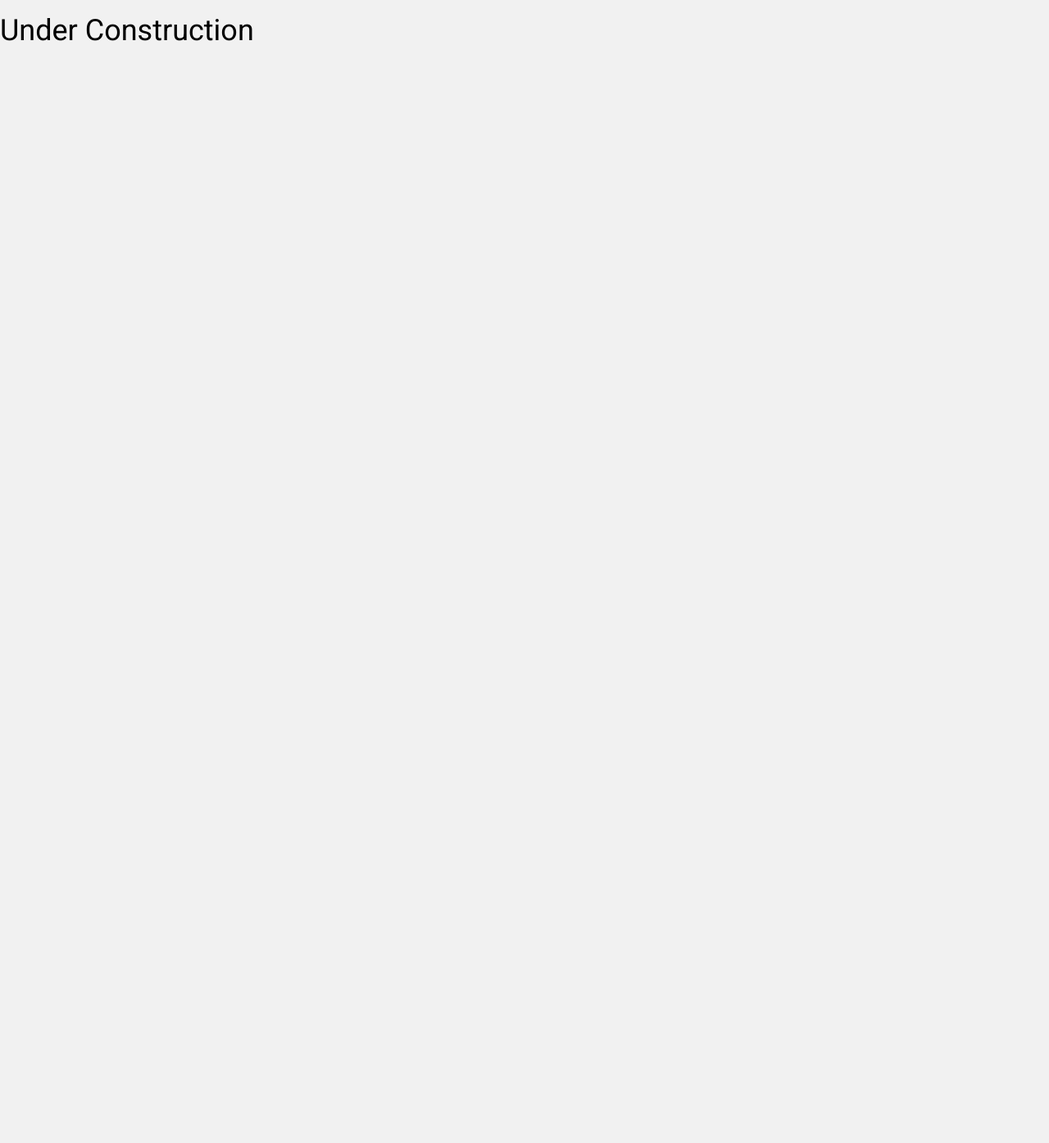
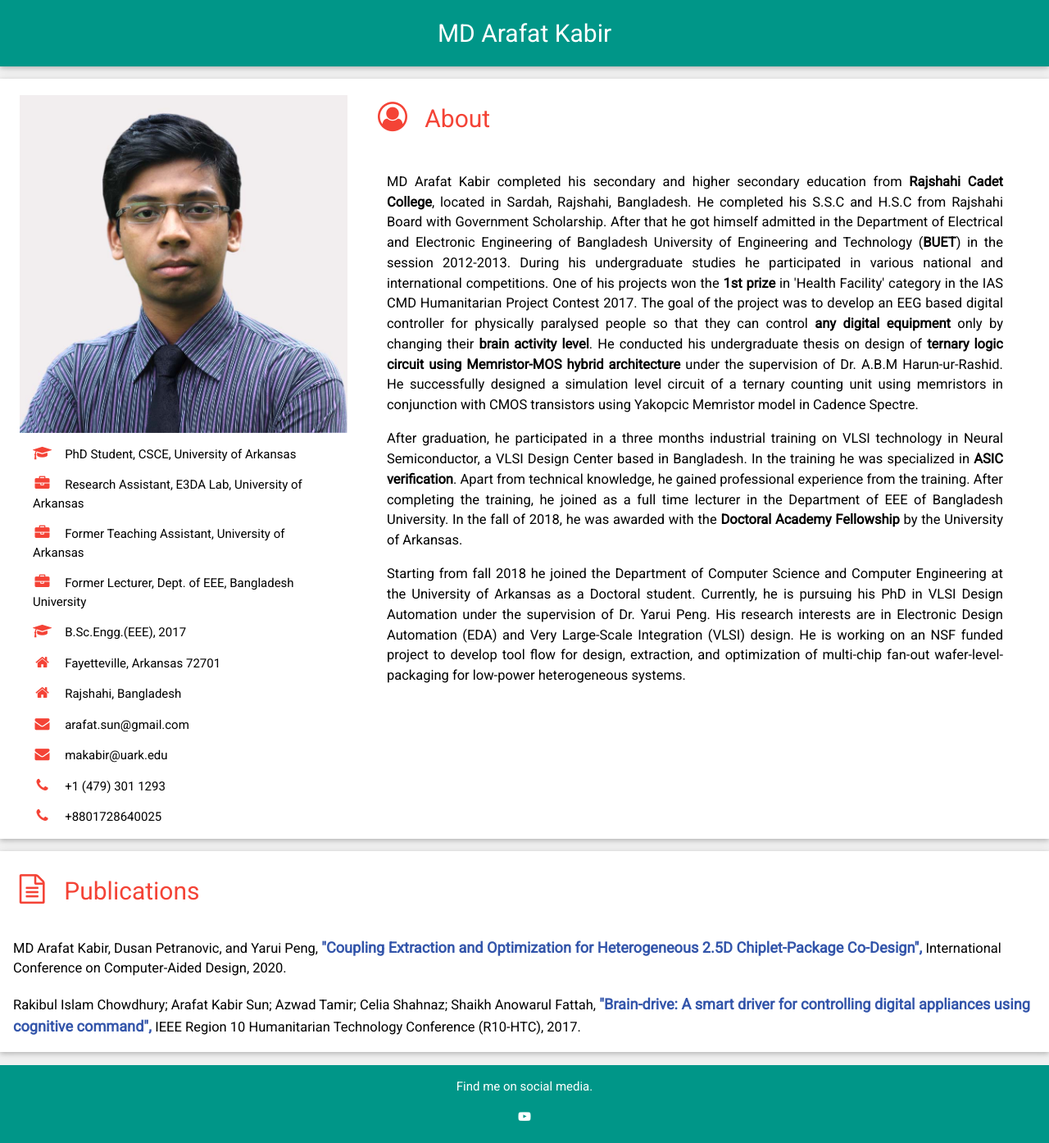
Before and after one commit to Arafat-Kabir/profile-site, a PHP site: page / in a window 1280 px wide. Before the commit the page is almost empty. Shown: the whole page at 82% size. Before the commit the page ends 50 px from the top, so only its background shows below. Run offline with PHP 8.4, Linux system fonts and the light colour scheme.

Commit message:
Working on Publications

```diff
--- a/index.php
+++ b/index.php
@@ -1,15 +1,5 @@
-<!DOCTYPE html>
-<html>
-<title>MD Arafat Kabir</title>
-<meta charset="UTF-8">
-<meta name="viewport" content="width=device-width, initial-scale=1">
-<link rel="stylesheet" href="https://www.w3schools.com/w3css/4/w3.css">
-<link rel='stylesheet' href='https://fonts.googleapis.com/css?family=Roboto'>
-<link rel="stylesheet" href="https://cdnjs.cloudflare.com/ajax/libs/font-awesome/4.7.0/css/font-awesome.min.css">
-<style>
-html,body,h1,h2,h3,h4,h5,h6 {font-family: "Roboto", sans-serif}
-</style>
-<body class="w3-light-grey">
-<h1>Under Construction</>
-</body>
-</html>
+<?php
+include 'settings/global-config.php';   // loads the global settings
+include 'settings/color-scheme.php';    // defines all the colors
+include 'pages/home.php';
+?>
--- a/pages/home.php
+++ b/pages/home.php
@@ -0,0 +1,111 @@
+<!DOCTYPE html>
+<html>
+<title>MD Arafat Kabir</title>
+<meta charset="UTF-8">
+<meta name="viewport" content="width=device-width, initial-scale=1">
+<link rel="stylesheet" href="https://www.w3schools.com/w3css/4/w3.css">
+<link rel='stylesheet' href='https://fonts.googleapis.com/css?family=Roboto'>
+<link rel="stylesheet" href="https://cdnjs.cloudflare.com/ajax/libs/font-awesome/4.7.0/css/font-awesome.min.css">
+<style>
+html,body,h1,h2,h3,h4,h5,h6 {font-family: "Roboto", sans-serif}
+</style>
+<body class="<?php echo $color_body?>">
+
+<!--h1>Under Construction</-->
+
+<!-- Header -->
+<div class="w3-top">
+  <div class="w3-bar w3-padding w3-card-2 w3-center <?php echo $color_topBar?>">
+        <h2>MD Arafat Kabir</h2>
+  </div>
+</div>
+<span style="display:block; height: 80px;"></span>
+
+
+<!-- Page Container -->
+<div class="w3-content w3-margin-top" style="max-width:1400px;">
+    <!-- Section: About -->
+    <!-- The Grid -->
+    <div class="w3-row-padding w3-container w3-card-2 w3-white">
+        <!-- Left Column -->
+        <div class="w3-third" style="margin-top: 20px">
+            <div class="w3-display-container">
+                <img src="pages/data/pro.jpg" style="width:100%" alt="Avatar">
+            </div>
+            <div class="w3-container">
+                <p><i class="fa fa-graduation-cap fa-fw w3-margin-right w3-large <?php echo $color_icon; ?>"></i>PhD Student, CSCE, University of Arkansas</p>
+                <p><i class="fa fa-briefcase fa-fw w3-margin-right w3-large <?php echo $color_icon; ?>"></i>Research Assistant, E3DA Lab, University of Arkansas</p>
+                <p><i class="fa fa-briefcase fa-fw w3-margin-right w3-large <?php echo $color_icon; ?>"></i>Former Teaching Assistant, University of Arkansas</p>
+                <p><i class="fa fa-briefcase fa-fw w3-margin-right w3-large <?php echo $color_icon; ?>"></i>Former Lecturer, Dept. of EEE, Bangladesh University</p>
+                <p><i class="fa fa-graduation-cap fa-fw w3-margin-right w3-large <?php echo $color_icon; ?>"></i>B.Sc.Engg.(EEE), 2017</p>
+                <p><i class="fa fa-home fa-fw w3-margin-right w3-large <?php echo $color_icon; ?>"></i>Fayetteville, Arkansas 72701</p>
+                <p><i class="fa fa-home fa-fw w3-margin-right w3-large <?php echo $color_icon; ?>"></i>Rajshahi, Bangladesh</p>
+                <p><i class="fa fa-envelope fa-fw w3-margin-right w3-large <?php echo $color_icon; ?>"></i>arafat.sun@gmail.com</p>
+                <p><i class="fa fa-envelope fa-fw w3-margin-right w3-large <?php echo $color_icon; ?>"></i>makabir@uark.edu</p>
+                <p><i class="fa fa-phone fa-fw w3-margin-right w3-large <?php echo $color_icon; ?>"></i>+1 (479) 301 1293</p>
+                <p><i class="fa fa-phone fa-fw w3-margin-right w3-large <?php echo $color_icon; ?>"></i>+8801728640025</p>
+            </div>
+        </div>
+        <!-- Right Column -->
+        <div class="w3-twothird">
+            <div class="w3-container w3-margin-bottom w3-animate-bottom">
+                <h2 class="<?php echo $color_icon; ?> w3-padding-16"><i class="fa fa-user-circle-o fa-fw w3-margin-right w3-xxlarge <?php echo $color_icon; ?>"></i>About</h2>
+                <div class="w3-container" style="text-align: justify; font-size: 1.1em">
+                    <?php include "$path_pageText/home-about.php"; ?>
+                </div>
+            </div>
+        </div>
+    </div>
+    <!-- End of About -->
+
+
+    <span style="display: block; height: 15px;"></span>
+
+
+    <!-- Section: Publications -->
+    <div class="w3-container w3-card-2 w3-white">
+        <h2 class="<?php echo $color_icon; ?> w3-padding-16"><i class="fa fa-file-text-o fa-fw w3-margin-right w3-xxlarge <?php echo $color_icon; ?>"></i>Publications</h2>
+        <?php
+            $myfile  = fopen($path_pubJson, "r") or die("Unable to open file: $path_pubJson!");
+			$jsonPub = fread($myfile,filesize($path_pubJson));
+			$arrPapers  = json_decode($jsonPub, true);
+            foreach($arrPapers as $paper) {
+                $title  = $paper['title'];
+                $author = $paper['author'];
+                $book   = $paper['book'];
+                $year   = $paper['year'];
+                $url    = $paper['url'];
+                $pdf    = $paper['pdf'];
+                $status = $paper['status'];
+
+                echo "<p style='font-size:1.1em'>\n";
+                // Author
+                echo "$author, \n";
+                // Title
+                echo "<b style='font-size:1.1em'>\n";
+                echo "<a href='$url' target='_blank' style='text-decoration: none; color: #3355aa'>\n\"$title\",\n</a>\n";
+                echo "</b>\n";
+                // Book or conference
+                echo "$book, ";
+                echo "$year.\n";
+                echo "</p>\n\n";
+
+            }
+        ?>
+    </div>
+    <!-- End of Publications -->
+
+</div>
+<!-- End of Page Container -->
+
+
+<!-- Footer -->
+<footer class="w3-container w3-center w3-margin-top <?php echo $color_topBar?>">
+  <p>Find me on social media.</p>
+  <!--a href="https://www.facebook.com/solarcentre" target="_blank"><i class="fa fa-facebook-official w3-hover-opacity"></i></a> &nbsp;&nbsp; -->
+  <a href="https://www.youtube.com/channel/UCm_7d9JrO9a4pO0LUpx-sNw" target="_blank"><i class="fa fa-youtube-play w3-hover-opacity"></i></a>
+  <span style="display:block; height: 20px;"></span>
+</footer>
+
+</body>
+</html>
--- /dev/null
+++ b/pages/text/home-about.php
@@ -0,0 +1,66 @@
+
+<!-- Text Start -->
+<p>
+MD Arafat Kabir completed his secondary and higher secondary education from
+<b>Rajshahi Cadet College</b>, located in Sardah, Rajshahi, Bangladesh.
+He completed his S.S.C and H.S.C from Rajshahi Board with Government Scholarship.
+After that he got himself admitted in the Department of Electrical and
+Electronic Engineering of Bangladesh University of Engineering and Technology
+(<b>BUET</b>) in the session 2012-2013.
+During his undergraduate studies he participated in various national and
+international competitions.
+One of his projects won the <b>1st prize</b> in 'Health Facility' category in the IAS
+CMD Humanitarian Project Contest 2017.
+The goal of the project was to develop an EEG based digital controller for physically
+paralysed people so that they can control <b>any digital equipment</b> only by
+changing their <b>brain activity level</b>.
+He conducted his undergraduate thesis on design of <b>ternary logic circuit using
+Memristor-MOS hybrid architecture</b> under the supervision
+of Dr. A.B.M Harun-ur-Rashid.
+He successfully designed a simulation level circuit of
+a ternary counting unit using memristors in conjunction with CMOS transistors using
+Yakopcic Memristor model in Cadence Spectre.
+</p>
+
+<p>
+After graduation, he participated in a three months industrial training on VLSI
+technology in Neural Semiconductor, a VLSI Design Center based in Bangladesh.
+In the training he was specialized in <b>ASIC verification</b>.
+<?php // with SystemVerilog, UVM</b>. ?>
+Apart from technical knowledge, he gained professional
+experience from the training.
+After completing the training, he joined as a full time lecturer in the Department of
+EEE of Bangladesh University.
+In the fall of 2018, he was awarded with the <b>Doctoral Academy Fellowship</b>
+by the University of Arkansas.
+</p>
+
+<p>
+Starting from fall 2018 he joined the Department of Computer Science and Computer
+Engineering at the University of Arkansas as a Doctoral student.
+Currently, he is pursuing his PhD in VLSI Design Automation under the supervision
+of Dr. Yarui Peng.
+His research interests are in Electronic Design Automation (EDA) and
+Very Large-Scale Integration (VLSI) design.
+He is working on an NSF funded project  to develop tool flow for design,
+extraction, and optimization of multi-chip fan-out wafer-level-packaging
+for low-power heterogeneous systems.
+</p>
+
+<?php
+//<p>
+//During his undergraduate studies he found his passion in <b>Computer Engineering</b>.
+//He has keen interests in programming and automation. He learned a
+//number of programming languages among which <b>Assembly, C/C++ and python</b> are his
+//favourites. His favourite operating system is <b>Arch Linux</b>.
+//He spends his spare time playing with micro-controllers and exploring new
+//applications of existing technologies. As a researcher,
+//his research interests are in VLSI, Computer Architecture and Embedded Systems. In
+//his third year of undergraduate studies, he designed
+//an 8-bit Computer along with it's assembler in Proteus Design Suite. He is highly
+//enthusiastic about exploring new ideas everyday and
+//always looking for opportunities to broaden his <b>mind and knowledge</b>.
+//</p>
+?>
+<br>
+<!-- Text Stop -->
--- /dev/null
+++ b/pages/text/publications.json
@@ -0,0 +1,24 @@
+[
+
+
+{
+    "title" : "Coupling Extraction and Optimization for Heterogeneous 2.5D Chiplet-Package Co-Design",
+    "author": "MD Arafat Kabir, Dusan Petranovic, and Yarui Peng",
+    "book"  : "International Conference on Computer-Aided Design",
+    "year"  : 2020,
+    "url"   : null,
+    "pdf"   : "https://e3da.csce.uark.edu/pub/doc/2020/M.A.Kabir-Conf.IEEE.ICCAD-2020.pdf",
+    "status": "published"
+},
+
+{
+    "title" : "Brain-drive: A smart driver for controlling digital appliances using cognitive command",
+    "author": "Rakibul Islam Chowdhury; Arafat Kabir Sun; Azwad Tamir; Celia Shahnaz; Shaikh Anowarul Fattah",
+    "book"  : "IEEE Region 10 Humanitarian Technology Conference (R10-HTC)",
+    "year"  : 2017,
+    "url"   : "https://ieeexplore.ieee.org/document/8289087",
+    "pdf"   : null,
+    "status": "published"
+}
+
+]
--- /dev/null
+++ b/settings/color-scheme.php
@@ -0,0 +1,8 @@
+<?php
+// page background color
+$color_body = "w3-light-grey";
+// top-bar, footer bar
+$color_topBar = "w3-teal";
+// Icon color
+$color_icon = "w3-text-red";
+?>
--- /dev/null
+++ b/settings/global-config.php
@@ -0,0 +1,5 @@
+<?php
+$path_pageText = 'pages/text';      // contains the texts of all pages
+$path_pages    = 'pages';           // contains all pages source
+$path_pubJson  = 'pages/text/publications.json';    // contains the publications
+?>
```
Also changed, not shown: pages/data/Dr.Harun.jpg (added), pages/data/Dr.Peng.jpg (added), pages/data/Dr.Samia.jpg (added), pages/data/pro.jpg (added), 1 other file.
